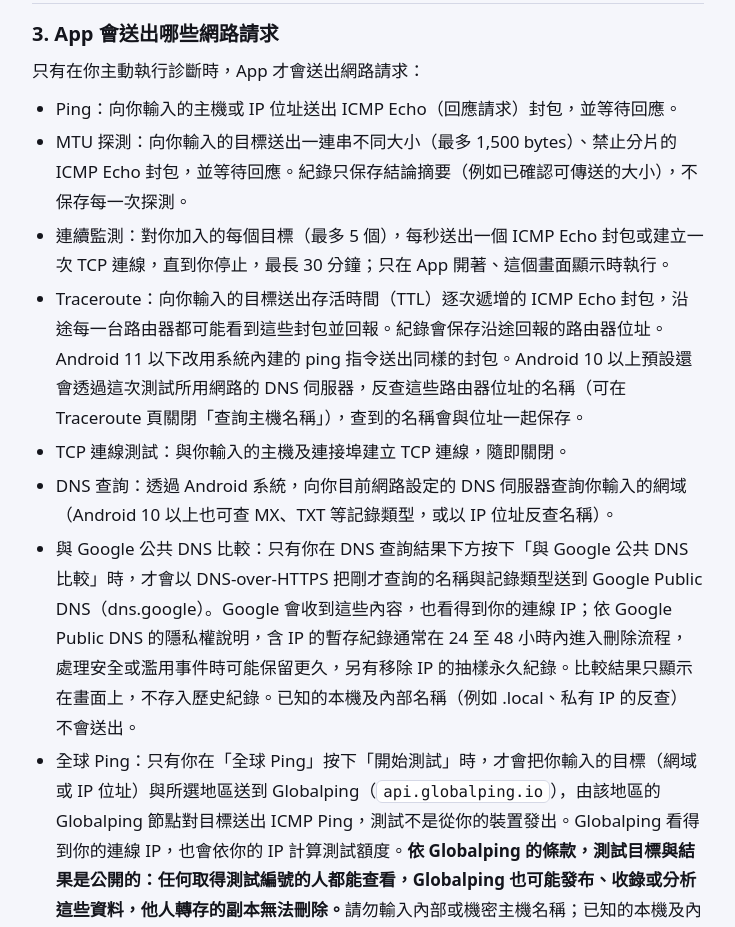
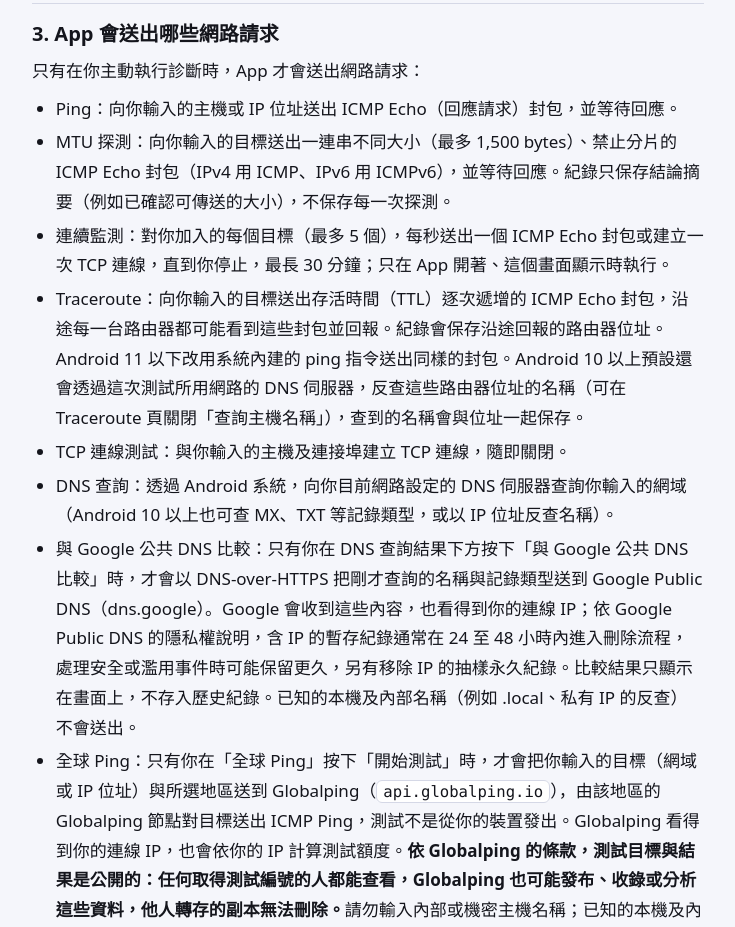
Before and after one commit to kanevanstudio/frequlio-privacy, a plain HTML site: page index.html in a window 1280 px wide. Shown: the part 3596-4523 px from the top of the page, without its empty margins (272-1007 px from the left). Drawn offline with Linux system fonts and the light colour scheme.

Commit message:
隱私權政策：MTU 探測註明 IPv4／IPv6

```diff
--- a/index.html
+++ b/index.html
@@ -64,7 +64,7 @@
 <p>只有在你主動執行診斷時，App 才會送出網路請求：</p>
 <ul>
 <li>Ping：向你輸入的主機或 IP 位址送出 ICMP Echo（回應請求）封包，並等待回應。</li>
-<li>MTU 探測：向你輸入的目標送出一連串不同大小（最多 1,500 bytes）、禁止分片的 ICMP Echo 封包，並等待回應。紀錄只保存結論摘要（例如已確認可傳送的大小），不保存每一次探測。</li>
+<li>MTU 探測：向你輸入的目標送出一連串不同大小（最多 1,500 bytes）、禁止分片的 ICMP Echo 封包（IPv4 用 ICMP、IPv6 用 ICMPv6），並等待回應。紀錄只保存結論摘要（例如已確認可傳送的大小），不保存每一次探測。</li>
 <li>連續監測：對你加入的每個目標（最多 5 個），每秒送出一個 ICMP Echo 封包或建立一次 TCP 連線，直到你停止，最長 30 分鐘；只在 App 開著、這個畫面顯示時執行。</li>
 <li>Traceroute：向你輸入的目標送出存活時間（TTL）逐次遞增的 ICMP Echo 封包，沿途每一台路由器都可能看到這些封包並回報。紀錄會保存沿途回報的路由器位址。Android 11 以下改用系統內建的 ping 指令送出同樣的封包。Android 10 以上預設還會透過這次測試所用網路的 DNS 伺服器，反查這些路由器位址的名稱（可在 Traceroute 頁關閉「查詢主機名稱」），查到的名稱會與位址一起保存。</li>
 <li>TCP 連線測試：與你輸入的主機及連接埠建立 TCP 連線，隨即關閉。</li>
```
Also changed, not shown: en.html (+1 -1 lines).
